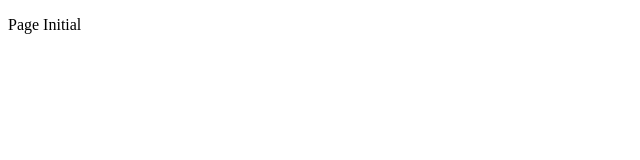
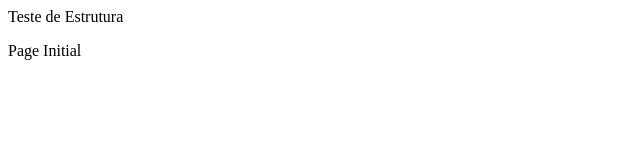
Before and after one commit to YukimuraJohn/projeto-curso-git, a plain HTML site: page index.html in a window 1280 px wide. Shown: the whole page, without its empty margins (0-640 px from the left). Drawn offline with Linux system fonts and the light colour scheme.

Commit message:
estrutura header

```diff
--- a/index.html
+++ b/index.html
@@ -3,6 +3,9 @@
 <head>
     <meta charset="UTF-8">
     <title> Projeto curso Git </title>
+    <header>
+        Teste de Estrutura
+    </header>
 </head>
 <body>
     <p>Page Initial</p>
```
